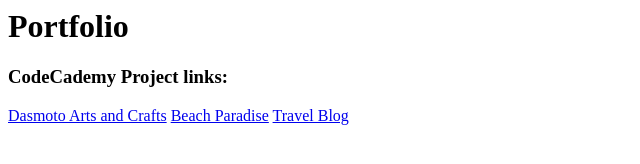
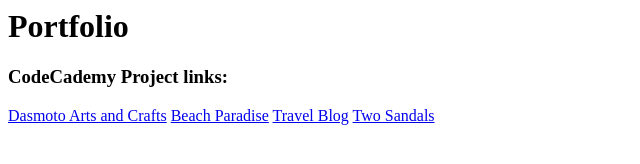
Before and after one commit to kari-schendel/kari-schendel.github.io, a plain HTML site: page index.html in a window 1280 px wide. Shown: the whole page, without its empty margins (0-640 px from the left). Drawn offline with Linux system fonts and the light colour scheme.

Commit message:
added two sandals project

```diff
--- a/index.html
+++ b/index.html
@@ -5,3 +5,4 @@
 <a href="https://kari-schendel.github.io/Dasmoto/">Dasmoto Arts and Crafts</a>
 <a href="https://kari-schendel.github.io/Beach-Paradise/">Beach Paradise</a>
 <a href="https://kari-schendel.github.io/Travel_Blog/">Travel Blog</a>
+<a href="https://kari-schendel.github.io/two_sandals/">Two Sandals</a>
```
